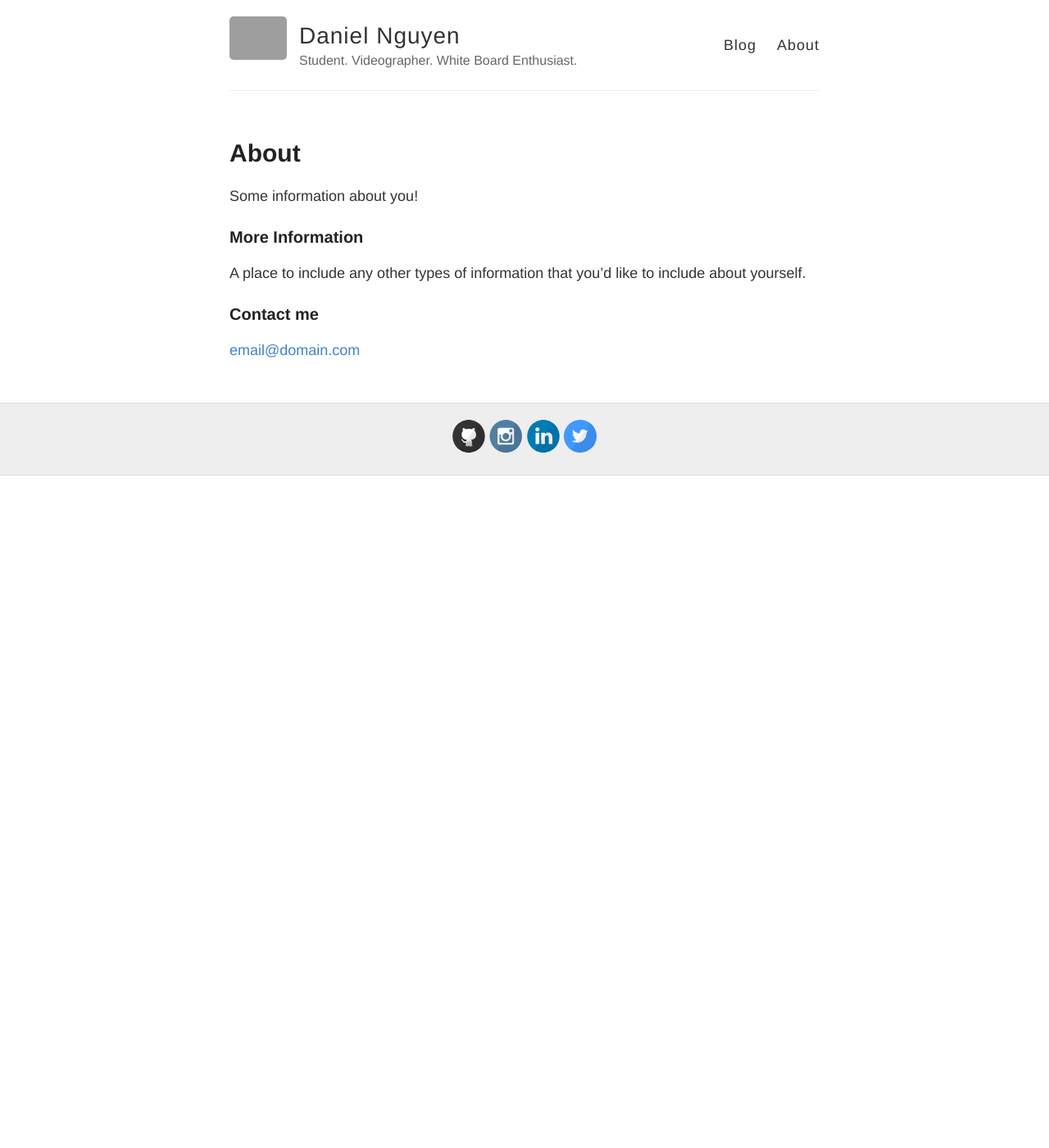
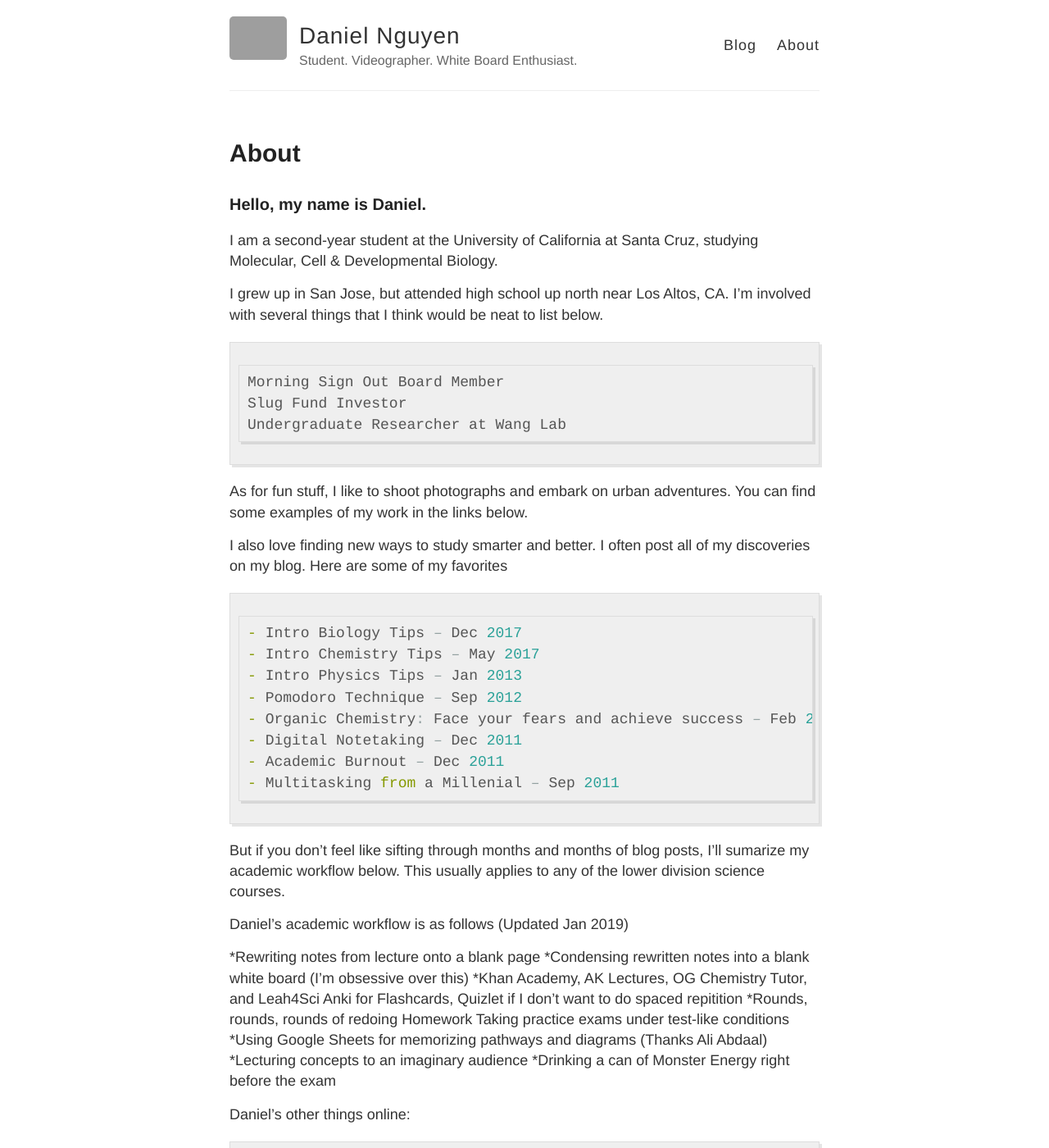
Before and after one commit to 408dan/408dan.github.io, a Jekyll site: the page built from about.md, in a window 1280 px wide and 1400 px high. Shown: the whole window at 82% size. Built offline with Jekyll 4.4.1, drawn with Linux system fonts in a browser that asks for light colours; some of the changed text lies outside the part shown; grey boxes are pictures that could not be loaded.

Commit message:
Update about.md

````diff
--- a/about.md
+++ b/about.md
@@ -4,12 +4,55 @@ title: About
 permalink: /about/
 ---
 
-Some information about you!
+### Hello, my name is Daniel.
+I am a second-year student at the University of California at Santa Cruz, studying Molecular, Cell & Developmental Biology.
 
-### More Information
+I grew up in San Jose, but attended high school up north near Los Altos, CA. I’m involved with several things that I think would be neat to list below.
 
-A place to include any other types of information that you'd like to include about yourself.
+```javascript
+Morning Sign Out Board Member
+Slug Fund Investor
+Undergraduate Researcher at Wang Lab
+```
 
-### Contact me
+As for fun stuff, I like to shoot photographs and embark on urban adventures. You can find some examples of my work in the links below.
 
-[email@domain.com](mailto:email@domain.com)
+
+I also love finding new ways to study smarter and better. I often post all of my discoveries on my blog. Here are some of my favorites
+
+```javascript
+- Intro Biology Tips – Dec 2017
+- Intro Chemistry Tips – May 2017
+- Intro Physics Tips – Jan 2013
+- Pomodoro Technique – Sep 2012
+- Organic Chemistry: Face your fears and achieve success – Feb 2012
+- Digital Notetaking – Dec 2011
+- Academic Burnout – Dec 2011
+- Multitasking from a Millenial – Sep 2011
+```
+
+But if you don’t feel like sifting through months and months of blog posts, I’ll sumarize my academic workflow below. This usually applies to any of the lower division science courses.
+
+Daniel’s academic workflow is as follows (Updated Jan 2019)
+
+*Rewriting notes from lecture onto a blank page
+*Condensing rewritten notes into a blank white board (I’m obsessive over this)
+*Khan Academy, AK Lectures, OG Chemistry Tutor, and Leah4Sci Anki for Flashcards, Quizlet if I don’t want to do spaced repitition
+*Rounds, rounds, rounds of redoing Homework Taking practice exams under test-like conditions
+*Using Google Sheets for memorizing pathways and diagrams (Thanks Ali Abdaal)
+*Lecturing concepts to an imaginary audience
+*Drinking a can of Monster Energy right before the exam
+
+
+Daniel’s other things online:
+
+```javascript
+Twitter (I rarely use it)
+Academic Blog
+Photo Portfolio
+UC Minecraft Server
+YouTube Channel that I post all things related to UCSC
+A cool and funny video that makes me laugh everytime
+```
+
+You can reach Daniel by email at danielnguyen@ucsc.edu
````
